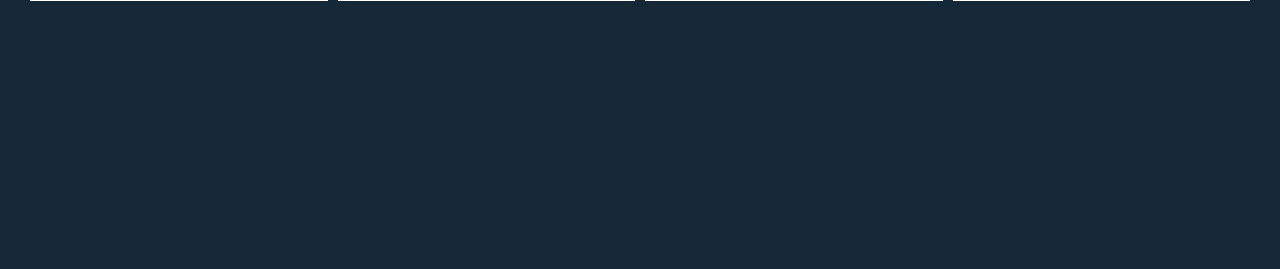
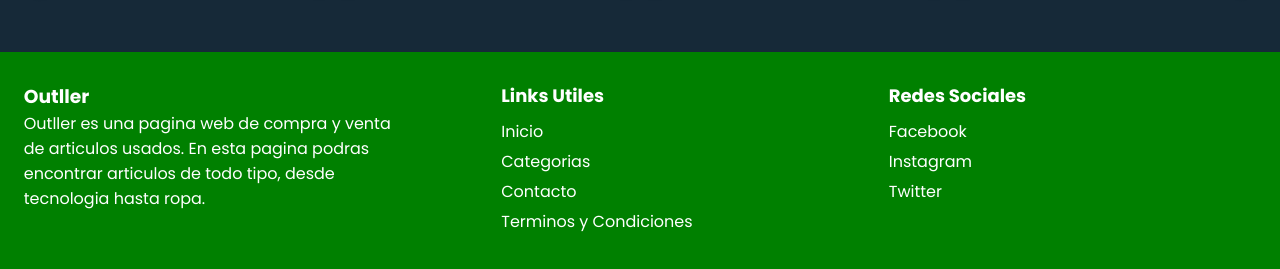
Before and after one commit to ATREUSR/Proyecto-2023, a PHP site: page /Pagina-inicial.html in a window 1280 px wide. Shown: the part 2975-3244 px from the top of the page. Before the commit the page ends 2976 px from the top, so only its background shows below. Run offline with PHP 8.4, Linux system fonts and the light colour scheme.

Commit message:
feat: footer

```diff
--- a/Frontend/Pagina-inicial/Pagina-inicial.css
+++ b/Frontend/Pagina-inicial/Pagina-inicial.css
@@ -6,7 +6,6 @@
     box-sizing: border-box;
     font-family: 'Poppins', sans-serif;
 }
-
 
 header {
     position: fixed;
@@ -179,7 +178,7 @@
 
 .sections {
     position: relative;
-    top: 550px;
+    top: 650px;
     display: flex;
     flex-direction: column;
     align-items: center;
@@ -315,6 +314,7 @@
     color: #fff;
     text-align: center;
     cursor: pointer;
+    transition: color 0.3s;
 }
 
 .categoria:hover {
@@ -432,3 +432,59 @@
 .ver-tienda:hover {
     color: #199ebf;
 }
+
+.footer {
+    background-color: green;
+    color: #fff;
+    padding: 20px;
+    text-align: center;
+    position: relative;
+    top: 100px;
+    width: 100%;
+}
+
+.footer-container {
+    display: flex;
+    justify-content: space-between;
+}
+
+.footer-section-info {
+    flex: 1;
+    text-align: left;
+    padding: 10px;
+    margin-right: 90px;
+}
+
+
+.footer-section {
+    flex: 1;
+    text-align: left;
+    padding: 10px;
+}
+
+.footer-section h3 {
+    font-size: 18px;
+    margin-bottom: 10px;
+}
+
+.footer-section p {
+    font-size: 14px;
+}
+
+.footer-section ul {
+    list-style-type: none;
+}
+
+.footer-section ul li {
+    margin-bottom: 5px;
+}
+
+.footer-section ul li a {
+    text-decoration: none;
+    color: #fff;
+    transition: color 0.3s;
+}
+
+.footer-section ul li a:hover {
+    color: #199ebf;
+}
--- a/Frontend/Pagina-inicial/Pagina-inicial.html
+++ b/Frontend/Pagina-inicial/Pagina-inicial.html
@@ -364,7 +364,7 @@
             <img src="Imagenes-Pagina-inicial/samsung-logo.jpg" width="100px" alt="">
           </div>
           <div class="info-empresa">
-            <h3>APPLE</h3>
+            <h3>SAMSUNG</h3>
             <div class="productos-demo">
               <div class="producto-demo">
                 <img src="Imagenes-Pagina-inicial/samsung.jpg" alt="">
@@ -388,7 +388,7 @@
             <img src="Imagenes-Pagina-inicial/radragon-logo.jpg" width="100px" alt="">
           </div>
           <div class="info-empresa">
-            <h3>APPLE</h3>
+            <h3>RED DRAGON</h3>
             <div class="productos-demo">
               <div class="producto-demo">
                 <img src="Imagenes-Pagina-inicial/kumara.jpg" alt="">
@@ -412,7 +412,7 @@
             <img src="Imagenes-Pagina-inicial/Adidas-logo.jpg" width="100px" alt="">
           </div>
           <div class="info-empresa">
-            <h3>APPLE</h3>
+            <h3>ADIDAS</h3>
             <div class="productos-demo">
               <div class="producto-demo">
                 <img src="Imagenes-Pagina-inicial/adidas-zapatillas.jpg" alt="">
@@ -434,9 +434,9 @@
 
 
 
-    <!--<div class="footer">
+    <div class="footer">
       <div class="footer-container">
-        <div class="footer-section">
+        <div class="footer-section-info">
           <h3>Outller</h3>
           <p>Outller es una pagina web de compra y venta de articulos usados. En esta pagina podras encontrar articulos de todo tipo, desde tecnologia hasta ropa.</p>
         </div>
@@ -457,7 +457,7 @@
             <li><a href="#">Twitter</a></li>
           </ul>
         </div>
-      </div>-->
+      </div>
 
 
   <script src="Pagina-inicial.js"></script>
```
